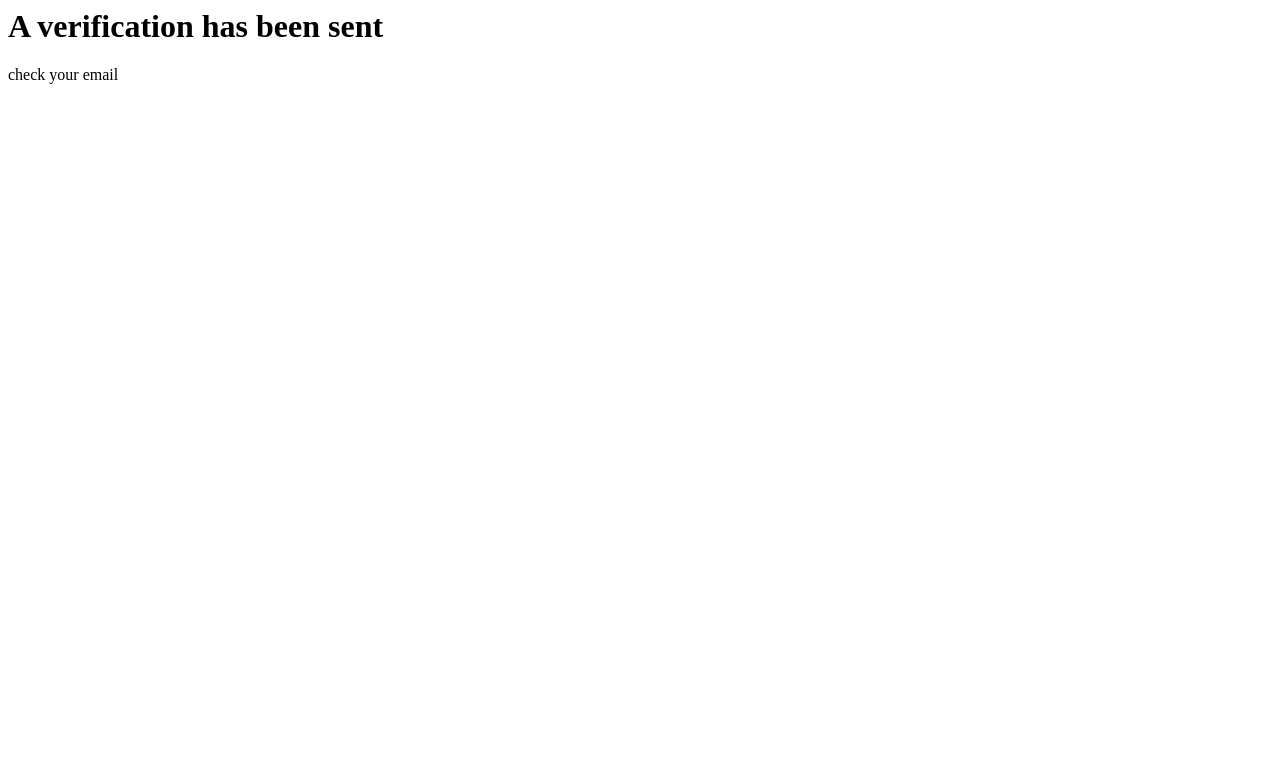
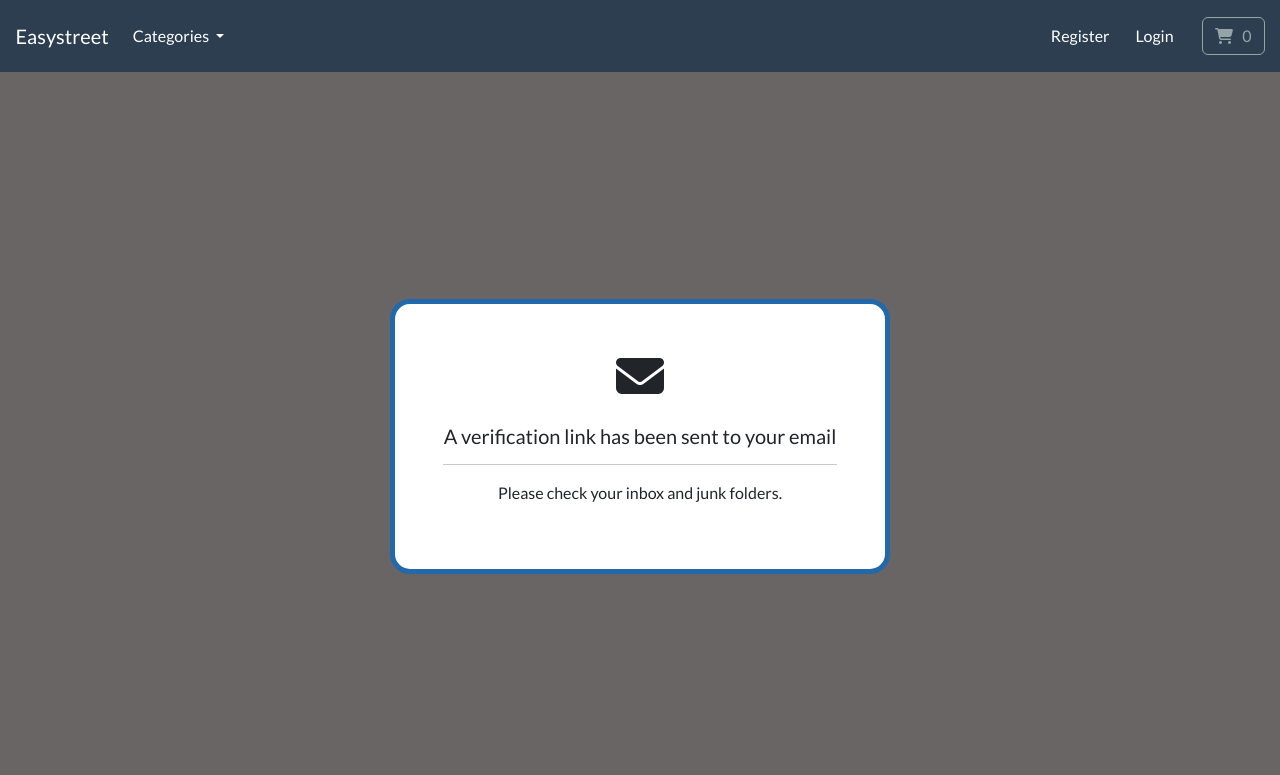
Before and after one commit to AlexanderMarriott/milestone4, a Django app: template milestone4/useraccount/templates/useraccount/registration/email-verification-sent.html in a window 1280 px wide. Shown: the top 775 px of the page. Run offline with Django 3.2, Linux system fonts and the light colour scheme; the template is opened without the code that fills it, so the values that code supplies are empty; some libraries are stand-ins or nearby versions.

Commit message:
feat: Update email verification sent template with enhanced layout and messaging

```diff
--- a/milestone4/useraccount/templates/useraccount/registration/email-verification-sent.html
+++ b/milestone4/useraccount/templates/useraccount/registration/email-verification-sent.html
@@ -1,3 +1,17 @@
-<h1>A verification has been sent</h1>
+{% include "shop/base.html" %} {% load static %} {% block content %}
 
-<p>check your email</p>
+<body id="register-body">
+  <br />
+  <div class="flex-container">
+    <div
+      class="container bg-white shadow-md p-5 center-align verification-layout"
+    >
+      <i class="fa-solid fa-envelope fa-3x"></i>
+      <br><br>
+      <h5>A verification link has been sent to your email</h5>
+      <hr />
+      <p>Please check your inbox and junk folders.</p>
+    </div>
+  </div>
+</body>
+{% endblock %}
```
